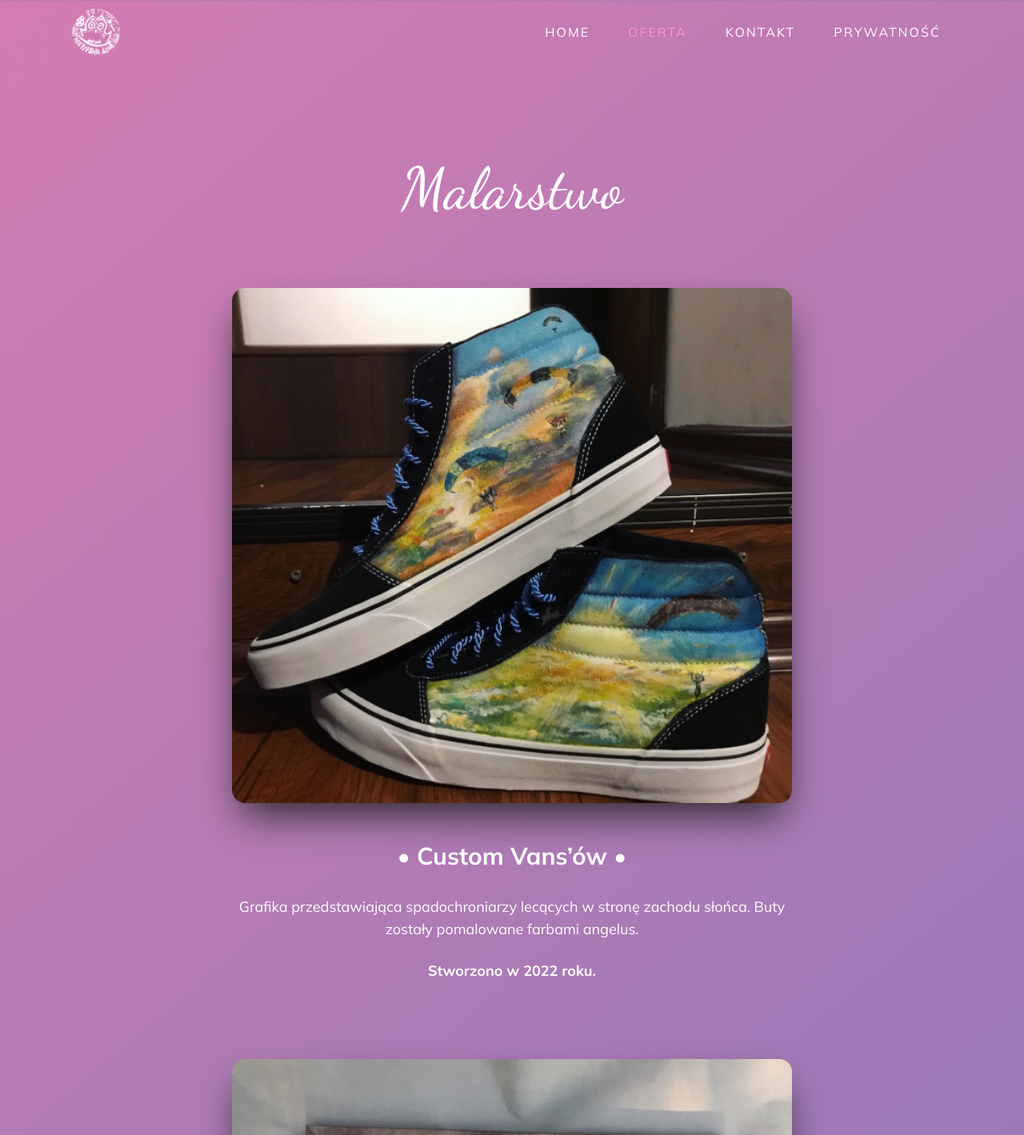
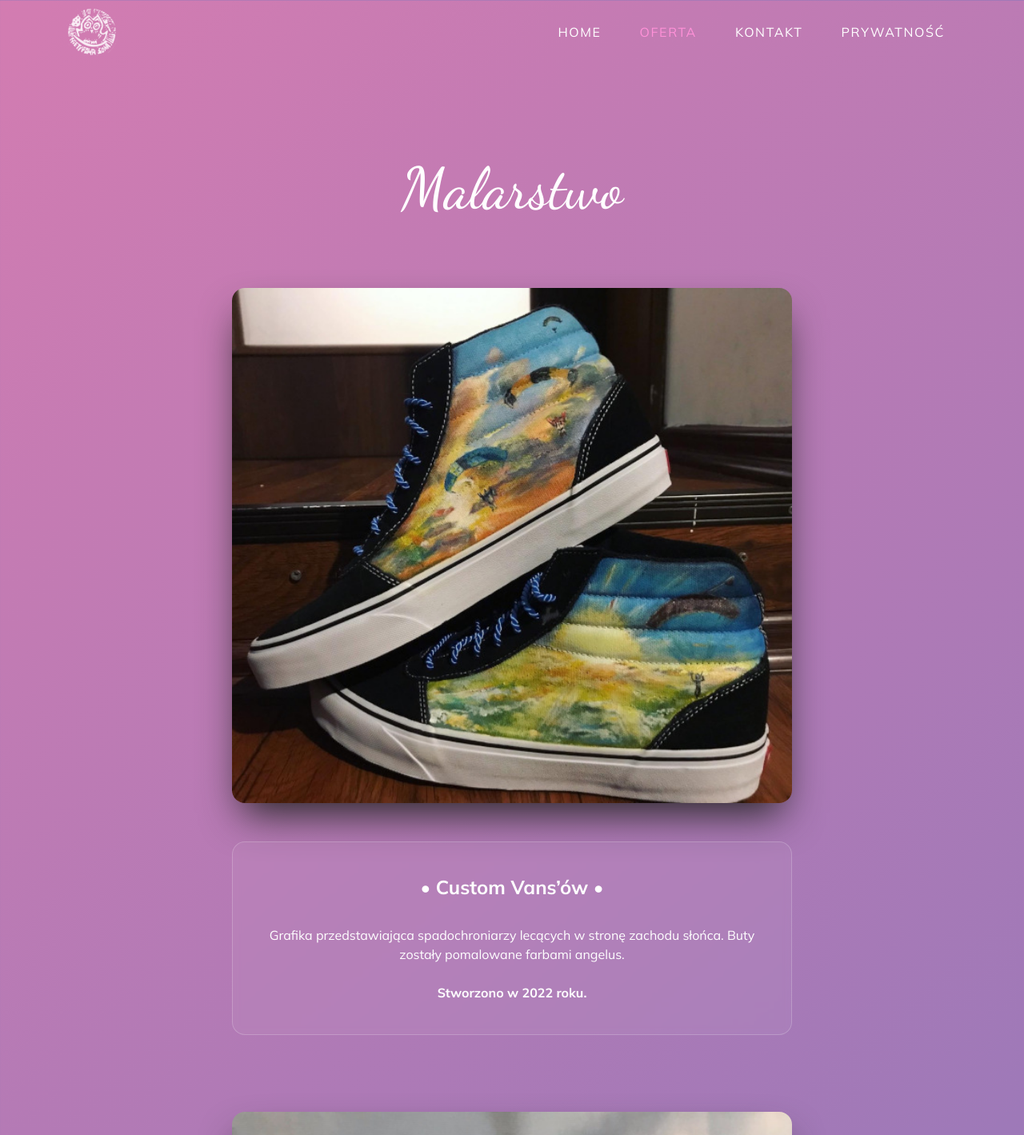
Before and after one commit to Anathretic/nietypowa-sowa, a React (Vite) app: page /oferta/malarstwo in a window 1280 px wide. Shown: the top 1419 px of the page at 80% size. Built offline with nearby package versions, Linux system fonts and the light colour scheme.

Commit message:
Updated css, improved tailiwind classes and fix the errors

```diff
--- a/src/App.jsx
+++ b/src/App.jsx
@@ -7,7 +7,6 @@
 	return (
 		<div className='min-h-screen'>
 			<div className='bg-gradient'>
-				<Navbar />
 				<Routes>
 					<Route
 						path='/'
@@ -21,6 +20,7 @@
 						path='/oferta'
 						element={
 							<>
+								<Navbar />
 								<Offer />
 								<Footer />
 							</>
@@ -30,6 +30,7 @@
 						path='/oferta/:id'
 						element={
 							<>
+								<Navbar />
 								<Photos />
 								<Footer />
 							</>
@@ -39,6 +40,7 @@
 						path='/kontakt'
 						element={
 							<>
+								<Navbar />
 								<Contact />
 								<Footer />
 							</>
@@ -48,6 +50,7 @@
 						path='/polityka-prywatnosci'
 						element={
 							<>
+								<Navbar />
 								<PrivacyPolicy />
 								<Footer />
 							</>
@@ -57,6 +60,7 @@
 						path='*'
 						element={
 							<>
+								<Navbar />
 								<PageNotFound />
 								<Footer />
 							</>
--- a/src/components/Inputs.jsx
+++ b/src/components/Inputs.jsx
@@ -8,7 +8,7 @@
 				{label}:
 			</label>
 			<input className={`${inputStyles}`} onChange={onChange} autoComplete='off' {...inputProps} />
-			<span className='text-center'>{errorMessage}</span>
+			<span className='text-center h-8 rrsm:h-4 text-[#ff91d8]'>{errorMessage}</span>
 		</div>
 	);
 };
@@ -27,7 +27,7 @@
 				autoComplete='off'
 				{...textareaProps}
 			/>
-			<span className='text-center'>{errorMessage}</span>
+			<span className='text-center h-8 rrsm:h-4 text-[#ff91d8]'>{errorMessage}</span>
 		</div>
 	);
 };
--- a/src/data/InputData.jsx
+++ b/src/data/InputData.jsx
@@ -15,7 +15,7 @@
 		type: 'email',
 		placeholder: 'Wprowadź swój e-mail..',
 		label: 'E-mail',
-		errorMessage: 'Wprowadź poprawnie adres e-mail!',
+		errorMessage: 'Wprowadź poprawnie e-mail!',
 		required: true,
 	},
 	{
--- a/src/index.css
+++ b/src/index.css
@@ -8,18 +8,10 @@
 	box-sizing: border-box;
 }
 
-html {
-	overflow-x: hidden;
-}
-
 body {
 	font-family: 'Mulish', sans-serif;
 	-webkit-font-smoothing: antialiased;
 	-moz-osx-font-smoothing: grayscale;
-}
-
-nav {
-	letter-spacing: 2px;
 }
 
 .wrapper {
@@ -28,11 +20,7 @@
 	max-width: 1920px;
 }
 
-.special-title {
-	display: flex;
-	justify-content: center;
-	align-items: center;
-	height: 100%;
+.title-font {
 	font-family: 'Dancing Script', cursive;
 }
 
@@ -48,6 +36,23 @@
 	background-image: linear-gradient(142deg, rgb(216, 216, 216) 0%, rgb(190, 190, 190) 50%, rgb(206, 206, 206) 100%);
 	-webkit-background-clip: text;
 	-webkit-text-fill-color: transparent;
+}
+
+.white-gradient {
+	background: rgba(255, 255, 255, 0.05);
+	border-radius: 16px;
+	backdrop-filter: blur(5px);
+	-webkit-backdrop-filter: blur(5px);
+	border: 1px solid rgba(255, 255, 255, 0.2);
+}
+
+.blue-gradient {
+	background: rgba(51, 115, 198, 0.664);
+	border-radius: 16px;
+	box-shadow: 3px 5px 20px rgba(0, 0, 0, 0.2);
+	backdrop-filter: blur(5px);
+	-webkit-backdrop-filter: blur(5px);
+	border: 1px solid rgba(0, 0, 0, 0.2);
 }
 
 .card {
@@ -75,43 +80,20 @@
 	background-image: url('/src/images/third-technique-img.jpg');
 }
 
-.blue-gradient {
-	background: rgba(51, 115, 198, 0.664);
-	border-radius: 16px;
-	box-shadow: 3px 5px 20px rgba(0, 0, 0, 0.2);
-	backdrop-filter: blur(5px);
-	-webkit-backdrop-filter: blur(5px);
-	border: 1px solid rgba(0, 0, 0, 0.2);
-}
-
-.white-gradient {
-	background: rgba(255, 255, 255, 0.05);
-	border-radius: 16px;
-	backdrop-filter: blur(5px);
-	-webkit-backdrop-filter: blur(5px);
-	border: 1px solid rgba(255, 255, 255, 0.2);
-}
-
 .active {
 	color: #ff91d8;
 }
 
 form span {
-	display: none;
-	padding: 3px;
-	color: #ff91d8;
+	visibility: hidden;
 }
 
 form input:invalid[focused='true'] ~ span,
 form textarea:invalid[focused='true'] ~ span {
-	display: block;
+	visibility: visible;
 }
 
 form input:invalid[focused='true'],
 form textarea:invalid[focused='true'] {
 	border: 1px solid #ff91d8;
 }
-
-.date-span {
-	margin: 0 3px;
-}
--- a/src/sections/Footer.jsx
+++ b/src/sections/Footer.jsx
@@ -5,7 +5,7 @@
 	const currentYear = new Date().getFullYear();
 
 	return (
-		<div className='w-full flex md:justify-center justify-between items-center flex-col p-4 text-white'>
+		<footer className='w-full flex md:justify-center justify-between items-center flex-col p-4 text-white'>
 			<div className='sm:w-[90%] w-full h-[1px] bg-gray-400 mt-20' />
 			<div className='sm:w-[90%] w-full flex justify-between items-center my-5'>
 				<div className='flex'>
@@ -22,7 +22,7 @@
 					</a>
 				</div>
 			</div>
-		</div>
+		</footer>
 	);
 };
 
--- a/src/sections/Home.jsx
+++ b/src/sections/Home.jsx
@@ -1,8 +1,24 @@
+import { Link } from 'react-router-dom';
+import { useMediaQuery } from 'react-responsive';
+import Logo from '/nietypowa-logo.png';
+
 const Home = () => {
+	const isLogoVisible = useMediaQuery({ query: '(min-height: 400px)' });
+
 	return (
-		<div className='h-screen w-100 bg-hero-img bg-center bg-cover'>
-			<h1 className='special-title text-5xl rsm:text-6xl mf:text-7xl xl:text-8xl text-white'>Nietypowa Sowa</h1>
-		</div>
+		<header className='h-screen w-100 bg-hero-img bg-center bg-cover'>
+			<div className='flex justify-center items-center flex-col h-full'>
+				{isLogoVisible && <img src={Logo} alt='Logo' className='mb-8' />}
+				<h1 className='title-font text-center text-5xl rsm:text-6xl mf:text-7xl xl:text-8xl text-white'>
+					Nietypowa Sowa
+				</h1>
+				<Link
+					to='/oferta'
+					className='flex justify-center items-center mt-12 bg-[#ff91d8] p-3 w-40 sm:w-56 mf:w-96 md:text-lg rounded-full cursor-pointer hover:bg-[#bf589a] transition duration-300 text-white'>
+					Rozpocznij
+				</Link>
+			</div>
+		</header>
 	);
 };
 
--- a/src/sections/Navbar.jsx
+++ b/src/sections/Navbar.jsx
@@ -2,6 +2,7 @@
 import { AiOutlineClose } from 'react-icons/ai';
 import { HiMenuAlt4 } from 'react-icons/hi';
 import { NavbarItem } from '../components/NavbarItem';
+import NavLogo from '/nietypowa-nav-logo.png';
 
 const navbarItems = [
 	{
@@ -30,11 +31,11 @@
 	};
 
 	return (
-		<nav className='absolute top-0 w-screen h-[80px] flex md:justify-center justify-between items-center p-4 mf:p-2 z-10 transition duration-300'>
+		<nav className='absolute top-0 w-full h-[80px] flex md:justify-center justify-between items-center py-4 mf:py-2 z-10 transition duration-300 mr-auto tracking-widest'>
 			<div className='md:flex-[0.8] 2xl:flex-[0.5] flex-initial justify-center items-center'>
 				<div className='flex items-center mf:mx-2'>
 					<img
-						src='/nietypowa-logo.png'
+						src={NavLogo}
 						alt='Logo odświeżające stronę'
 						className='cursor-pointer sm:p-2 mf:p-0'
 						onClick={handleLogo}
--- a/src/sections/Photos.jsx
+++ b/src/sections/Photos.jsx
@@ -12,18 +12,18 @@
 				<div className='flex w-full justify-center items-center pt-[80px]'>
 					<div className='flex mf:flex-row flex-col items-center justify-center md:p-20 py-12 px-4 min-h-screen'>
 						<div className='wrapper'>
-							<h2 className='special-title text-5xl rsm:text-6xl mf:text-7xl text-white capitalize py-10'>{id}</h2>
+							<h2 className='title-font text-center text-5xl rsm:text-6xl mf:text-7xl text-white capitalize py-10'>{id}</h2>
 							<div className='flex items-center justify-center flex-col w-full max-w-[700px] text-white'>
 								{photos.map(data => (
-									<div key={data.imageId} className='py-12'>
+									<div key={data.imageId} className='py-12 w-full'>
 										<img src={data.image} alt={data.alt} className='rounded-2xl shadow-2xl shadow-neutral-800 w-full' />
-										<div className='text-center'>
-											<h3 className='pt-12 pb-8 text-2xl lg:text-3xl font-bold'>
+										<div className='text-center mt-12 py-10 px-5 white-gradient'>
+											<h3 className='pb-8 text-2xl font-bold'>
 												<span className='hidden sm:inline'>•</span> {data.title}{' '}
 												<span className='hidden sm:inline'>•</span>
 											</h3>
-											<p className='pb-6 lg:text-lg'>{data.description}</p>
-											<div className='flex items-center justify-center flex-col lg:text-lg'>
+											<p className='pb-6'>{data.description}</p>
+											<div className='flex items-center justify-center flex-col'>
 												{data.size && (
 													<span className='pb-6'>
 														<b>Wymiary: </b>
--- a/tailwind.config.js
+++ b/tailwind.config.js
@@ -5,11 +5,12 @@
 	theme: {
 		extend: {
 			screens: {
+				rrsm: '315px',
 				rsm: '350px',
 				mf: '990px',
 			},
 			backgroundImage: {
-				'hero-img': "url(/src/images/hero-bg.jpg)"
+				'hero-img': 'url(/src/images/hero-bg.jpg)',
 			},
 			keyframes: {
 				'slide-in': {
@@ -31,4 +32,4 @@
 	variants: {
 		extend: {},
 	},
-}
+};
```
Also changed, not shown: public/nietypowa-logo.png, public/nietypowa-nav-logo.png (added).
